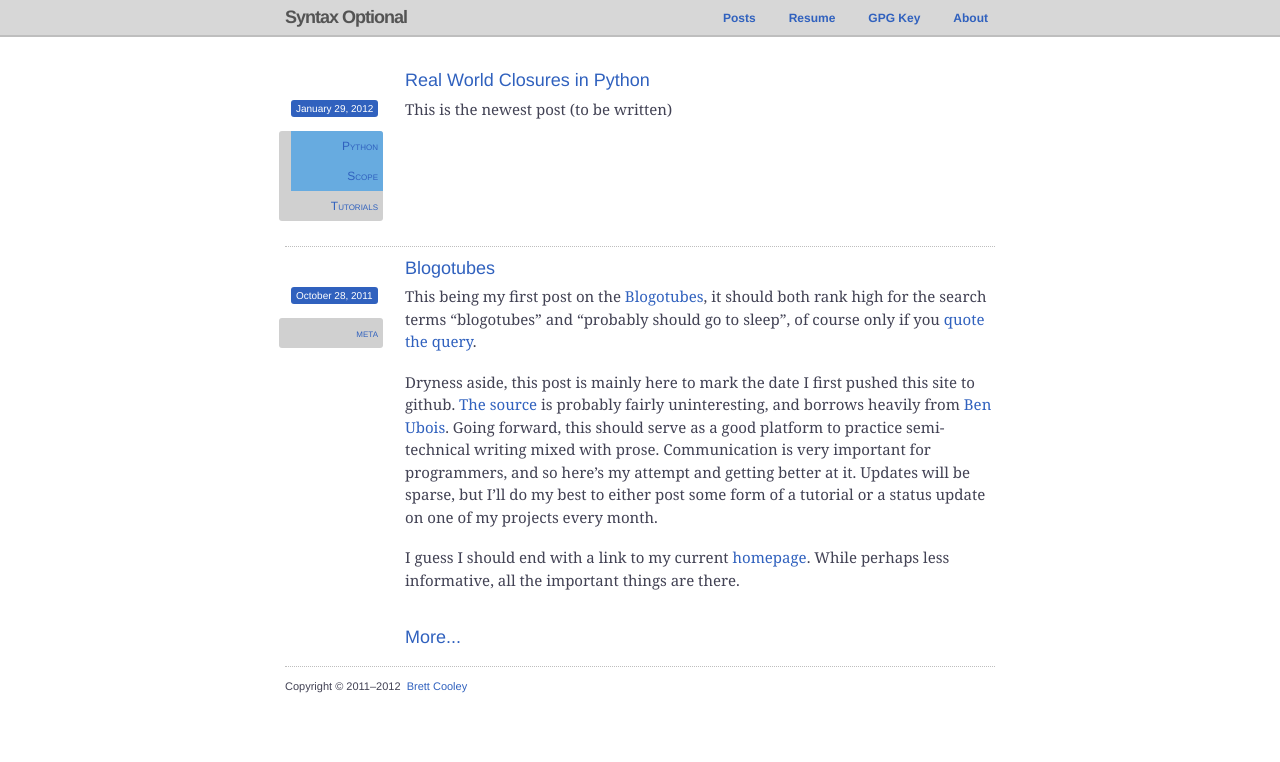
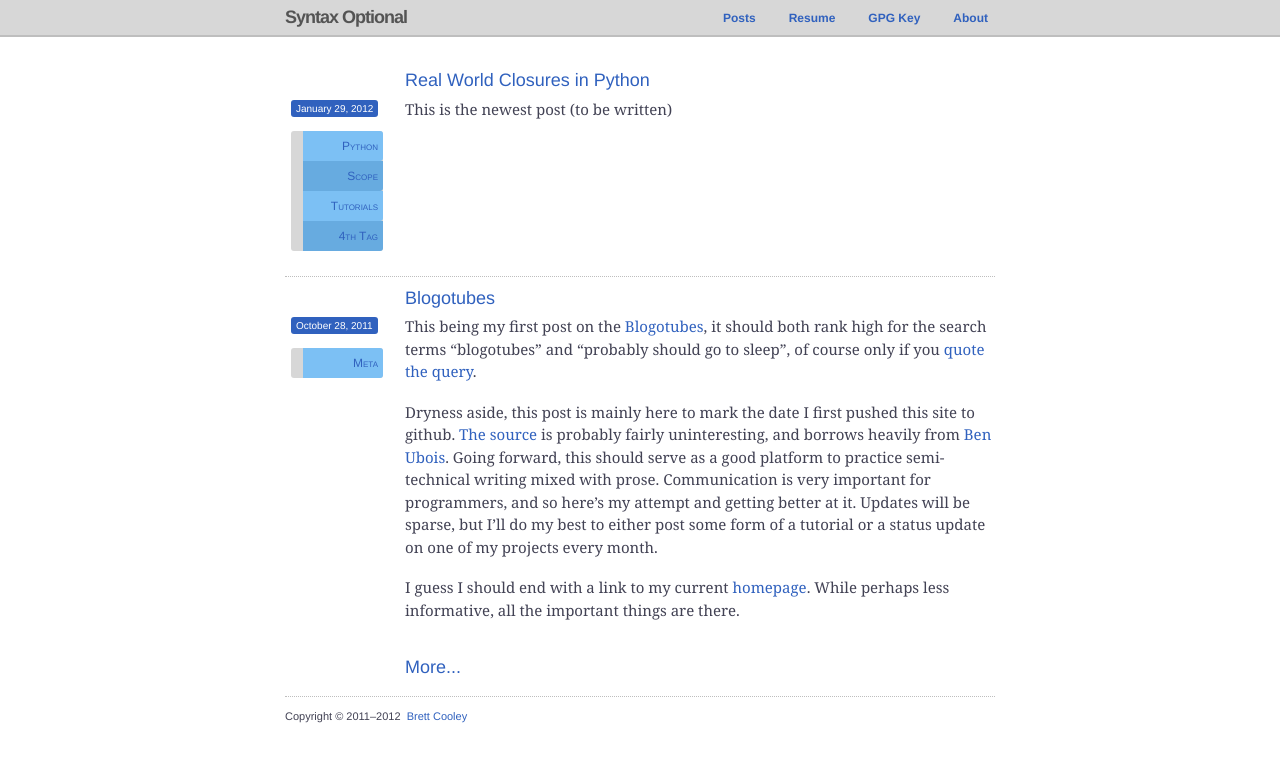
Before and after one commit to brcooley/brcooley.github.com, a Jekyll site: the page built from index.html, in a window 1280 px wide. Shown: the top 762 px of the page. Built offline with Jekyll 4.4.1, drawn with Linux system fonts in a browser that asks for light colours; Markdown is read by kramdown in place of the engine named in the settings.

Commit message:
Better tags, still need to work on hover

```diff
--- a/_posts/2011-10-28-Blogotubes.markdown
+++ b/_posts/2011-10-28-Blogotubes.markdown
@@ -2,7 +2,7 @@
 layout: post
 title: "Blogotubes"
 desc: "Proving xkcd wrong since '11"
-tags: meta
+tags: Meta
 ---
 
 This being my first post on the [Blogotubes][1], it should both rank high for the search terms "blogotubes" and "probably should go to sleep", of course only if you [quote the query][2].
--- a/_posts/2012-01-29-Real-World-Closures-In-Python.markdown
+++ b/_posts/2012-01-29-Real-World-Closures-In-Python.markdown
@@ -2,7 +2,7 @@
 layout: post
 title: Real World Closures in Python
 desc: Desc
-tags: [Python, Scope, Tutorials]
+tags: [Python, Scope, Tutorials, 4th Tag]
 ---
 
 This is the newest post (to be written)
--- a/css/master.css
+++ b/css/master.css
@@ -209,37 +209,35 @@ nav li.selected a {
 	font-variant: small-caps;
 	text-align: right;
 	margin-right: 12px;
-	margin-left: -6px;
+	margin-left: 6px;
 	line-height: 200%;
-	-moz-border-radius: 3px;
 	-webkit-border-radius: 3px;
-	border-radius: 3px;
-	background: #D0D0D0;
+	   -moz-border-radius: 3px;
+			border-radius: 3px;
+	background: #D7D7D7;
 }
 .tag-cloud li {
 	list-style: none;
 	/*display: inline;*/
 	padding: 3px 5px;
 	margin: 0;
-	/*-moz-border-radius: 3px;
-	-webkit-border-radius: 3px;
-	border-radius: 3px;*/
 }
 .tag1 {
+	background: #7CC0F4;
+}
+.tag2 {
 	background: #67ABE0;
 }
-.tag2 {
+.first-tag {
 	background: #7CC0F4;
-}
-.first-tag {
 	-webkit-border-top-right-radius: 3px;
-	-moz-border-radius-topright: 3px;
-	border-top-right-radius: 3px;
+	   -moz-border-top-right-radius: 3px;
+			border-top-right-radius: 3px;
 }
 .last-tag {
 	-webkit-border-bottom-right-radius: 3px;
-	-moz-border-radius-bottomright: 3px;
-	border-bottom-right-radius: 3px;
+	   -moz-border-bottom-right-radius: 3px;
+			border-bottom-right-radius: 3px;
 }
 footer p {
 	border-top: 1px dotted #BEBEBE;
--- a/index.html
+++ b/index.html
@@ -5,7 +5,7 @@ title: Syntax Optional
 
 {% for post in site.posts limit:3 %}
 
-	{% if forloop.index == 1 %}
+	{% if forloop.first %}
 		{% assign class = 'container post' %}
 	{% else %}
 	   {% assign class = 'container post separator' %}
@@ -18,21 +18,16 @@ title: Syntax Optional
 			<a href="{{ post.url }}" class="pill"><time datetime="{{ post.date | date: '%Y-%m-%d' }}">{{ post.date | date: "%B %d, %Y" }}</time></a><br /><br />
 			<div class="tag-cloud">
 				<ul>
-					{% assign cur = 1 %}
 					{% for tag in post.tags %}
-						{% if forloop.index == 2 * cur %}
-							{% assign class = 'tag1' %}
-							{% assign cur = cur + 1 %}
-						{% else %}
-							{% assign class = 'tag2' %}
+						{% assign lclass = '' %}
+						{% if forloop.first %}
+							{% assign lclass = 'first-tag' %}
 						{% endif %}
-						{% if forloop.first %}
-							{% assign class = 'tag1 first-tag' %}
+						{% if forloop.length %}
+							{% capture lclass %}{{lclass}} last-tag{% endcapture %}
 						{% endif %}
-						{% if forloop.last %}
-							{% assign class = 'first-tag' %}
-						{% endif %}
-						<li class="{{class}}"><a href="/posts/{{tag}}">{{ tag }}</a></li>
+						{% capture lclass %}{{lclass}} {% cycle 'tag1', 'tag2' %}{% endcapture %}
+						<li class="{{lclass}}"><a href="/posts/{{tag}}">{{tag}}</a></li>
 					{% endfor %}
 				</ul>
 			</div>
```
Also changed, not shown: 1 other file.
